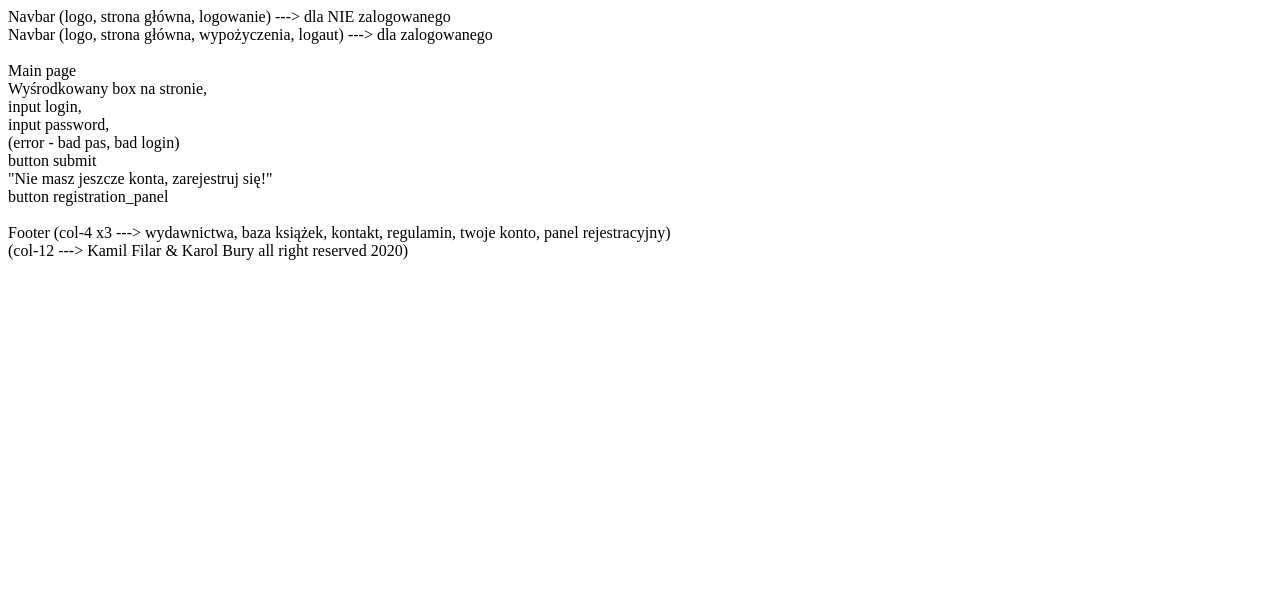
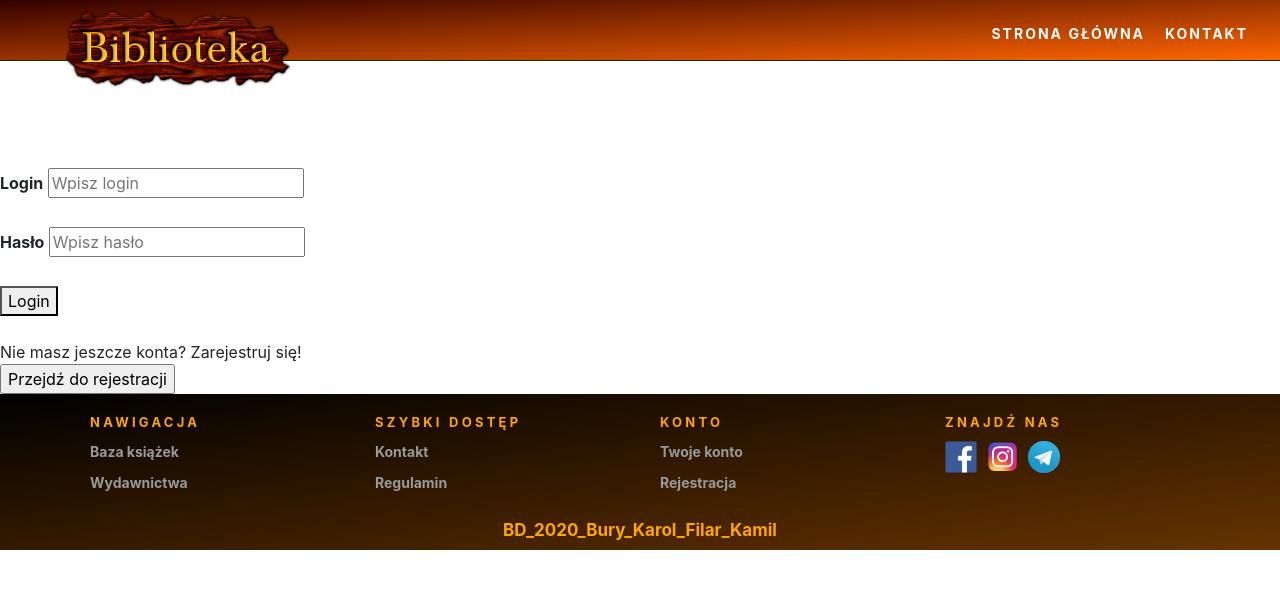
Before and after one commit to karolbury98/BD_2020_Bury_Karol_Filar_Kamil, a PHP site: page /login_panel.php in a window 1280 px wide. Shown: the top 589 px of the page. Run offline with PHP 8.4, Linux system fonts and the light colour scheme.

Commit message:
update login_panel.php

```diff
--- a/gui/login_panel.php
+++ b/gui/login_panel.php
@@ -5,36 +5,151 @@
 <head>
     <meta charset="utf-8">
     <title>Biblioteka - logowanie</title>
-    <meta name="description" content="The HTML5 Herald">
-    <meta name="author" content="SitePoint">
-    <link rel="stylesheet" href="">
+    <meta http-equiv="X-UA-Compatible" content="IE=edge,chrome=1" />
+    <meta name="viewport" content="width=device-width, initial-scale=1">
+    <link rel="stylesheet" href="https://stackpath.bootstrapcdn.com/bootstrap/4.4.1/css/bootstrap.min.css"
+        integrity="sha384-Vkoo8x4CGsO3+Hhxv8T/Q5PaXtkKtu6ug5TOeNV6gBiFeWPGFN9MuhOf23Q9Ifjh" crossorigin="anonymous">
+    <script src="https://code.jquery.com/jquery-3.4.1.slim.min.js"
+        integrity="sha384-J6qa4849blE2+poT4WnyKhv5vZF5SrPo0iEjwBvKU7imGFAV0wwj1yYfoRSJoZ+n"
+        crossorigin="anonymous"></script>
+    <script src="https://cdn.jsdelivr.net/npm/popper.js@1.16.0/dist/umd/popper.min.js"
+        integrity="sha384-Q6E9RHvbIyZFJoft+2mJbHaEWldlvI9IOYy5n3zV9zzTtmI3UksdQRVvoxMfooAo"
+        crossorigin="anonymous"></script>
+    <script src="https://stackpath.bootstrapcdn.com/bootstrap/4.4.1/js/bootstrap.min.js"
+        integrity="sha384-wfSDF2E50Y2D1uUdj0O3uMBJnjuUD4Ih7YwaYd1iqfktj0Uod8GCExl3Og8ifwB6"
+        crossorigin="anonymous"></script>
+    <link rel="stylesheet" href="https://cdnjs.cloudflare.com/ajax/libs/font-awesome/4.7.0/css/font-awesome.min.css">
+    <link rel="shortcut icon" href="./css/ikona.ico" />
+    <link rel="stylesheet" href="./css/main.css" />
 </head>
+<body>
+    <!--
+    <div class="div1">
 
-<body>
-    <div class="div1">
-        Navbar (logo, strona główna, logowanie) ---> dla NIE zalogowanego <br />
-        Navbar (logo, strona główna, wypożyczenia, logaut) ---> dla zalogowanego <br />
-
-
+        Navbar (logo, strona główna, logowanie) > dla NIE zalogowanego <br />
+        Navbar (logo, strona główna, wypożyczenia, logaut) > dla zalogowanego <br />
         <br /> Main page <br />
-
         Wyśrodkowany box na stronie, <br />
         input login, <br />
         input password, <br />
         (error - bad pas, bad login) <br />
         button submit <br />
-
         "Nie masz jeszcze konta, zarejestruj się!" <br />
         button registration_panel <br />
-
-
-
-        <br /> Footer (col-4 x3 ---> wydawnictwa, baza książek, kontakt, regulamin, twoje konto, panel rejestracyjny) <br />
-        (col-12 ---> Kamil Filar & Karol Bury all right reserved 2020) <br />
-
+        <br /> Footer (col-4 x3 > wydawnictwa, baza książek, kontakt, regulamin, twoje konto, panel rejestracyjny) <br />
+        (col-12 > Kamil Filar & Karol Bury all right reserved 2020) <br />
 
     </div>
+-->
+<nav class="navbar navbar-expand-xl bg-dark navbar-dark justify-content-end fixed-top">
+        <a class="navbar-brand logo" href="#"><img src="./CSS/Logo.png" class="Logostr"></a>
+        <button class="navbar-toggler ml-auto mr-1" type="button" data-toggle="collapse"
+            data-target="#navbarSupportedContent">
+            <!-- Kolor napisu w navbarze: #F5BE27 -->
+            <span class="navbar-toggler-icon"></span>
+        </button>
+        <div class="collapse navbar-collapse flex-grow-0 ml-auto mr-1 mt-1" id="navbarSupportedContent">
+            <ul class="navbar-nav text-right">
+                <li class="nav-item mt-1 mr-1">
+                    <a class="nav-link text-center" href="index.php">STRONA GŁÓWNA</a>
+                </li>
+                <li class="nav-item mt-1 mr-1">
+                    <a class="nav-link text-center" href="contact.php">KONTAKT</a>
+                </li>
+                    <!--
+                        <?php
+          //  if (isset($_SESSION['logged'])) {
+          //      echo  '<li class="nav-item mt-1 mr-1 ">
+          //                  <a class="nav-link text-center" href="user_account.php">WYPOŻYCZENIA</a>
+          //                </li>';
+           //     echo  '<li class="nav-item mt-1 mr-1 ">
+          //                  <a class="nav-link text-center" href="user_account.php">MOJE KONTO</a>
+          //                </li>';
+          //      echo  '<li class="nav-item mt-1 mr-1">
+          //                  <a class="nav-link text-center" href="logout.php">WYLOGUJ SIĘ</a>
+         //                 </li>';
+         //     } else {
+          //      echo  '<li class="nav-item mt-1 mr-1">
+         //               <a class="nav-link text-center" href="login_panel.php">ZALOGUJ SIĘ</a>
+         //             </li>';
+         //     }
+              ?>
+              -->
+              </ul>
+          </div>
+      </nav>
+      <br /><br /><br /><br /><br /><br /><br />
 
+    <div class="boxlogowanie">
+        <label for="login"><b>Login</b></label>
+        <input type="text" placeholder="Wpisz login" name="login" required></br></br>
+
+        <label for="psw"><b>Hasło</b></label>
+    <input type="password" placeholder="Wpisz hasło" name="psw" required></br></br>
+
+    <button type="submit">Login</button></br></br>
+
+    Nie masz jeszcze konta? Zarejestruj się!</br>
+    <form action="registration_panel.php">
+    <input type="submit" value="Przejdź do rejestracji" />
+    </form>
+
+  <!-- Footer -->
+  <footer class="footer">
+        <div class="container">
+            <div class="row">
+                <div class="col">
+                    <h1>Nawigacja</h1>
+                    <ul>
+                        <a href="index.php">
+                            <li>Baza książek</li>
+                        </a>
+                        <a href="publishing_house.php">
+                            <li>Wydawnictwa</li>
+                        </a>
+                    </ul>
+                </div>
+                <div class="col">
+                    <h1>Szybki dostęp</h1>
+                    <ul>
+                        <a href="contact.php">
+                            <li>Kontakt</li>
+                        </a>
+                        <a href="https://pl.wikipedia.org/wiki/Regulamin">
+                            <li>Regulamin</li>
+                        </a>
+                    </ul>
+                </div>
+                <div class="col">
+                    <h1>Konto</h1>
+                    <ul>
+                        <a href="user_account.php">
+                            <li>Twoje konto</li>
+                        </a>
+                        <a href="registartion_panel.php">
+                            <li>Rejestracja</li>
+                        </a>
+                    </ul>
+                </div>
+                <div class="col social">
+                    <h1>Znajdź nas</h1>
+                    <ul>
+                        <li><a href="https://www.facebook.com"><img src="./css/fb.png" width="32"
+                                    style="width: 32px;"></a></li>
+                        <li><a href="https://www.instagram.com"><img src="./css/instagram.png" width="32"
+                                    style="width: 32px;"></a></li>
+                        <li><a href="https://www.telegram.com"><img src="./css/telegram.png" width="32"
+                                    style="width: 32px;"></a></li>
+                    </ul>
+                </div>
+            </div>
+            <div class="row">
+                <div class="col-12 DownLable">
+                    BD_2020_Bury_Karol_Filar_Kamil
+                </div>
+            </div>
+        </div>
+    </footer>
 </body>
 
 </html>
```
